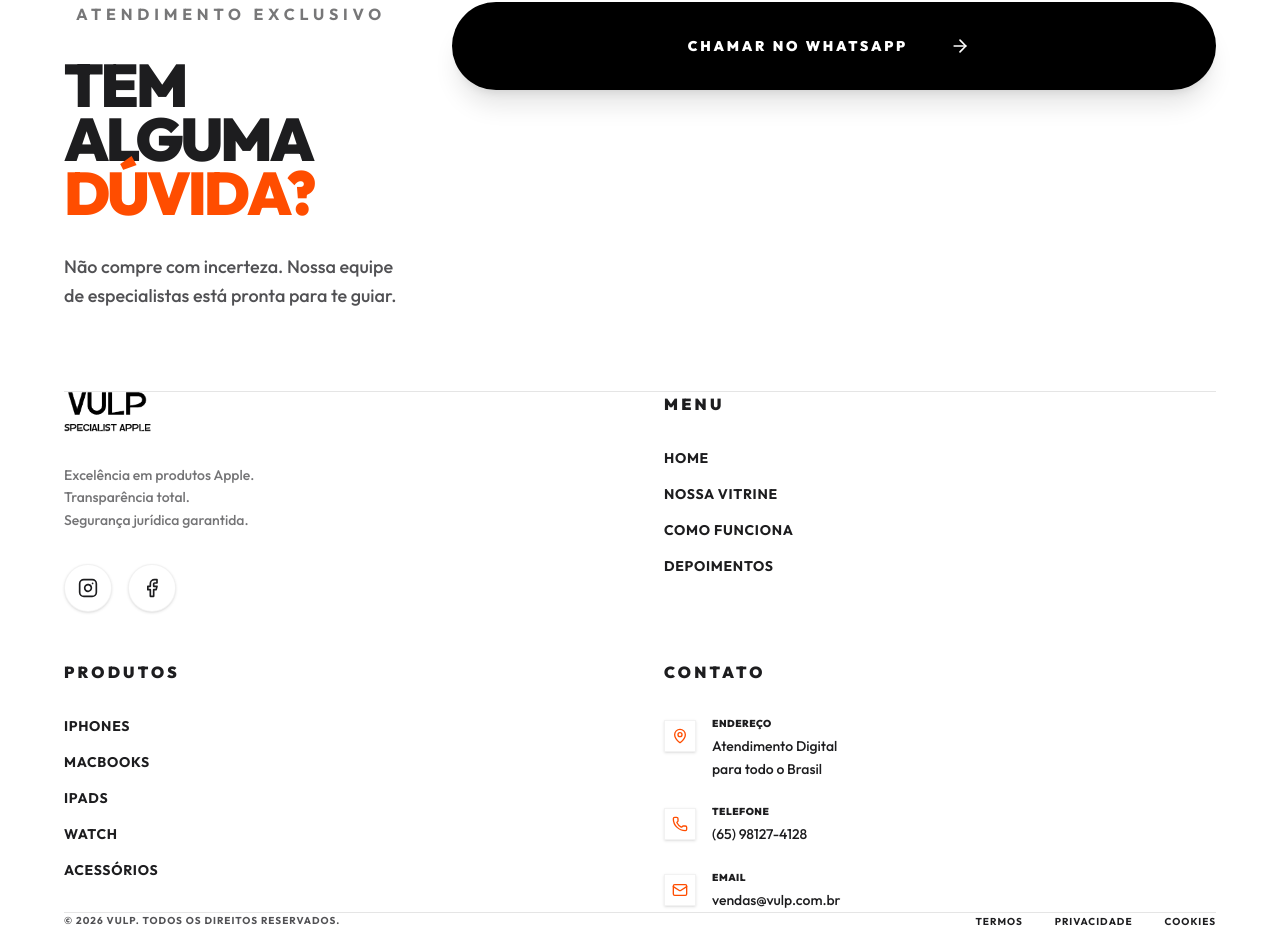
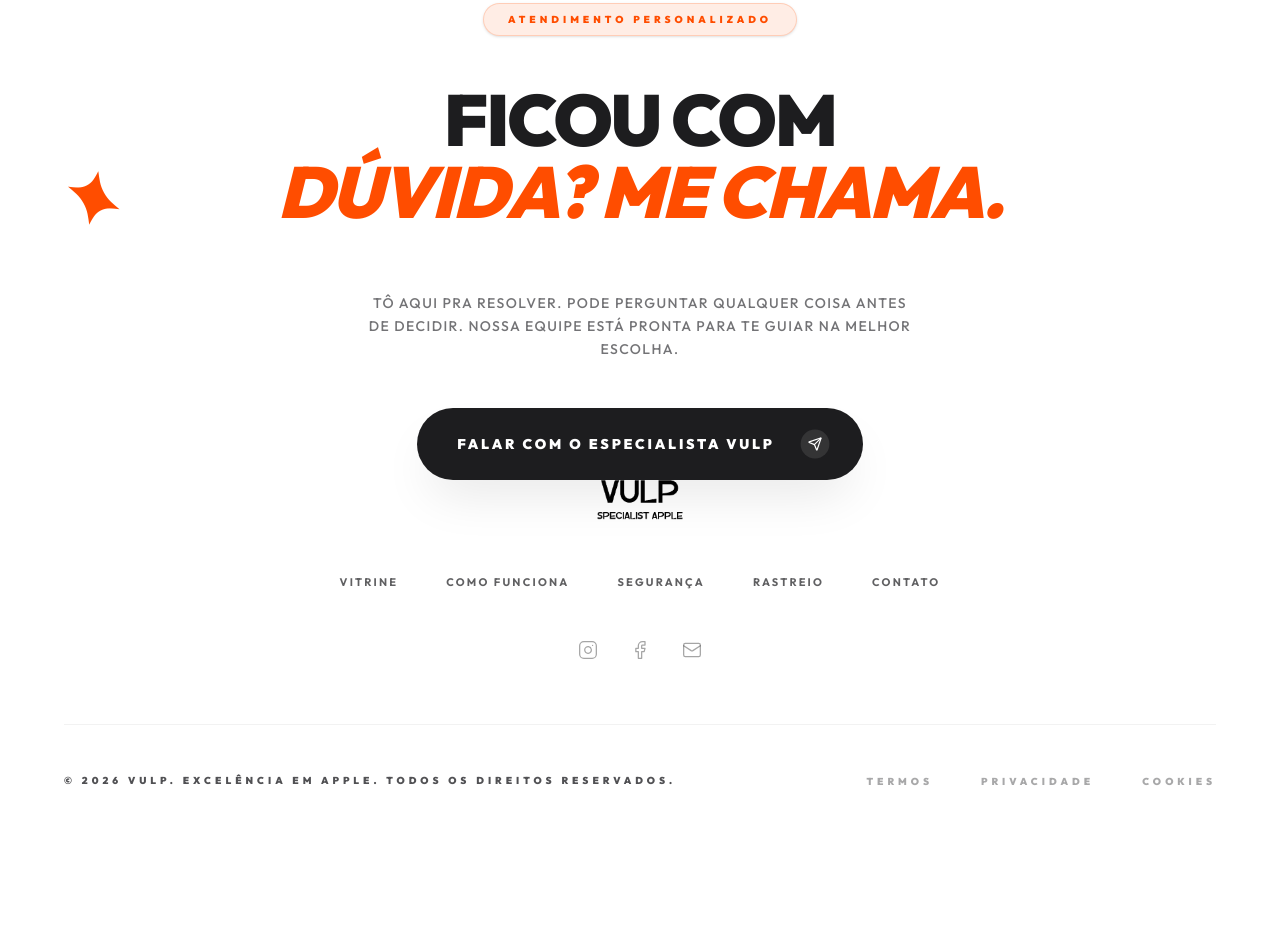
Before and after one commit to Monteiromathe550/VULPE, a React (Vite) app: page / in a window 1280 px wide. Shown: the part 6912-7841 px from the top of the page. After the commit the page ends 7766 px from the top, so only its background shows below. Built offline with nearby package versions, Linux system fonts and the light colour scheme.

Commit message:
Update Footer.tsx

```diff
--- a/src/components/Footer.tsx
+++ b/src/components/Footer.tsx
@@ -1,165 +1,137 @@
 import React from 'react';
-import { Instagram, Facebook, ArrowRight, MapPin, Phone, Mail, ArrowUpRight } from 'lucide-react';
+import { Apple, Instagram, Facebook, Send, MapPin, Phone, Mail, ArrowUpRight } from 'lucide-react';
 import { motion } from 'motion/react';
+import logo from '../assets/logo.png';
 import logoDark from '../assets/logo-dark.png';
 
 export function Footer() {
     return (
-    <footer className="bg-[#F2F2F2] text-foreground pt-20 lg:pt-32 pb-10 overflow-hidden">
+        <footer className="bg-[#FAFAFA] text-foreground pt-24 pb-12 lg:pt-32 lg:pb-16 border-t border-black/5 overflow-hidden">
             <div className="container mx-auto px-6">
-
-        {/* UPPER CTA SECTION - Split Layout */}
-        <div className="flex flex-col lg:flex-row items-start lg:items-end justify-between gap-12 mb-20 lg:mb-32 border-b border-black/10 pb-20">
-          <div className="max-w-2xl">
+                {/* Massive Reference Style CTA */}
+                <div className="mb-20 lg:mb-32 text-center relative">
                     <motion.div
-              initial={{ opacity: 0, y: 20 }}
-              whileInView={{ opacity: 1, y: 0 }}
+                        initial={{ opacity: 0, scale: 0.9 }}
+                        whileInView={{ opacity: 1, scale: 1 }}
                         viewport={{ once: true }}
-              className="flex items-center gap-3 mb-8"
+                        className="inline-flex items-center gap-2 px-6 py-2 bg-primary/10 border border-primary/20 text-primary rounded-full text-[10px] font-black uppercase tracking-[0.4em] mb-10 lg:mb-12 shadow-sm"
                     >
-              <div className="w-2 h-2 rounded-full bg-primary" />
-              <span className="text-xs font-bold uppercase tracking-[0.3em] opacity-60">
-                Atendimento Exclusivo
-              </span>
+                        Atendimento Personalizado
                     </motion.div>
 
-            <h2 className="text-5xl sm:text-7xl lg:text-[90px] font-black leading-[0.9] tracking-tighter uppercase mb-8">
-              Tem alguma <br />
-              <span className="text-primary transparent-stroke">Dúvida?</span>
+                    <h2 className="text-4xl sm:text-6xl md:text-7xl lg:text-[110px] font-black leading-[1.1] lg:leading-[0.8] mb-10 lg:mb-16 tracking-tight lg:tracking-tightest uppercase relative z-10">
+                        <motion.span
+                            initial={{ y: 40, opacity: 0 }}
+                            whileInView={{ y: 0, opacity: 1 }}
+                            viewport={{ once: true }}
+                            transition={{ duration: 0.8 }}
+                            className="block"
+                        >
+                            FICOU COM
+                        </motion.span>
+                        <motion.span
+                            initial={{ y: 40, opacity: 0 }}
+                            whileInView={{ y: 0, opacity: 1 }}
+                            viewport={{ once: true }}
+                            transition={{ duration: 0.8, delay: 0.2 }}
+                            className="block text-primary italic relative"
+                        >
+                            DÚVIDA? ME CHAMA.
+                            <motion.div
+                                className="absolute -right-6 md:-right-12 top-0 text-primary/30 text-[0.3em] font-normal"
+                                animate={{ rotate: 360 }}
+                                transition={{ duration: 25, repeat: Infinity, ease: "linear" }}
+                            >
+                                ✦
+                            </motion.div>
+                        </motion.span>
                     </h2>
 
-            <p className="text-lg md:text-xl text-muted-foreground max-w-lg leading-relaxed font-medium">
-              Não compre com incerteza. Nossa equipe de especialistas está pronta para te guiar.
+                    <p className="max-w-xl mx-auto text-muted-foreground text-sm md:text-xl md:leading-relaxed mb-12 font-medium px-4 opacity-80 uppercase tracking-widest leading-loose md:normal-case md:tracking-normal">
+                        Tô aqui pra resolver. Pode perguntar qualquer coisa antes de decidir. Nossa equipe está pronta para te guiar na melhor escolha.
                     </p>
-          </div>
 
                     <motion.div
                         whileHover={{ scale: 1.02 }}
                         whileTap={{ scale: 0.98 }}
-            className="w-full lg:w-auto"
+                        className="relative inline-block"
                     >
                         <a
                             href="https://wa.me/5565981274128"
                             target="_blank"
                             rel="noopener noreferrer"
-              className="flex items-center justify-between lg:justify-center gap-8 bg-black text-white p-6 lg:px-12 lg:py-8 rounded-full group transition-all hover:bg-primary shadow-xl hover:shadow-primary/25"
+                            className="inline-flex items-center gap-4 md:gap-6 bg-foreground text-background rounded-full font-black uppercase tracking-[0.2em] md:tracking-[0.3em] hover:bg-primary transition-all text-[11px] md:text-sm group px-10 py-5 md:px-12 md:py-6 relative overflow-hidden shadow-2xl shadow-black/10 hover:shadow-primary/30"
                         >
-              <span className="text-sm lg:text-base font-black uppercase tracking-[0.2em] relative z-10">
-                Chamar no WhatsApp
+                            <span className="relative z-10">
+                                Falar com o Especialista Vulp
                             </span>
-              <div className="w-10 h-10 bg-white/20 rounded-full flex items-center justify-center group-hover:bg-white group-hover:text-primary transition-colors">
-                <ArrowRight className="w-5 h-5 -rotate-45 group-hover:rotate-0 transition-transform duration-300" />
+                            <div className="w-8 h-8 md:w-10 md:h-10 rounded-full bg-white/10 flex items-center justify-center group-hover:bg-white/20 transition-all duration-500 -mr-2 scale-90 group-hover:scale-100 relative z-10">
+                                <Send className="w-4 h-4 md:w-5 md:h-5 text-white" />
                             </div>
+                            <div className="absolute inset-0 bg-primary translate-y-full group-hover:translate-y-0 transition-transform duration-500 ease-out" />
                         </a>
                     </motion.div>
                 </div>
 
-        {/* MAIN GRID SECTION */}
-        <div className="grid grid-cols-1 md:grid-cols-2 lg:grid-cols-12 gap-12 lg:gap-8 mb-20">
-
-          {/* Brand Column */}
-          <div className="lg:col-span-4 flex flex-col justify-between h-full space-y-8">
-            <div>
-              <img src={logoDark} alt="VULP" className="h-10 w-auto mb-8 opacity-90" />
-              <p className="text-sm font-medium leading-loose text-muted-foreground/80 max-w-xs">
-                Excelência em produtos Apple.<br />
-                Transparência total.<br />
-                Segurança jurídica garantida.
-              </p>
-            </div>
-            <div className="flex gap-4">
-              {[Instagram, Facebook].map((Icon, i) => (
-                <a key={i} href="#" className="w-12 h-12 flex items-center justify-center rounded-full bg-white border border-black/5 hover:bg-primary hover:text-white hover:border-primary transition-all duration-300 shadow-sm">
-                  <Icon className="w-5 h-5" />
-                </a>
-              ))}
-            </div>
+                {/* Minimal Centered Footer Content */}
+                <div className="flex flex-col items-center text-center pb-12 lg:pb-16 border-b border-black/5">
+                    {/* 1. Centered Logo */}
+                    <div className="mb-12">
+                        <img
+                            src={logoDark}
+                            alt="Logo"
+                            className="h-10 lg:h-12 w-auto object-contain opacity-90"
+                        />
                     </div>
 
-          {/* Navigation Links */}
-          <div className="lg:col-span-2 lg:col-start-6">
-            <h4 className="font-black text-xs uppercase tracking-[0.2em] mb-8 text-black/40">Menu</h4>
-            <ul className="space-y-4">
-              {['Home', 'Nossa Vitrine', 'Como Funciona', 'Depoimentos'].map((item) => (
+                    {/* 2. Horizontal Navigation */}
+                    <nav className="mb-12">
+                        <ul className="flex flex-wrap justify-center gap-x-8 gap-y-4 md:gap-12">
+                            {['Vitrine', 'Como Funciona', 'Segurança', 'Rastreio', 'Contato'].map((item) => (
                                 <li key={item}>
-                  <a href="#" className="text-sm font-bold uppercase tracking-wider hover:text-primary transition-colors flex items-center gap-2 group">
+                                    <a
+                                        href="#"
+                                        className="text-[11px] font-bold uppercase tracking-[0.2em] text-foreground/70 hover:text-primary transition-colors duration-300 relative group"
+                                    >
                                         {item}
-                    <ArrowUpRight className="w-3 h-3 opacity-0 group-hover:opacity-100 transition-opacity" />
+                                        <span className="absolute -bottom-2 left-1/2 w-0 h-[1.5px] bg-primary transition-all duration-300 group-hover:w-full group-hover:left-0" />
                                     </a>
                                 </li>
                             ))}
                         </ul>
-          </div>
+                    </nav>
 
-          {/* Categories Links */}
-          <div className="lg:col-span-2">
-            <h4 className="font-black text-xs uppercase tracking-[0.2em] mb-8 text-black/40">Produtos</h4>
-            <ul className="space-y-4">
-              {['iPhones', 'MacBooks', 'iPads', 'Watch', 'Acessórios'].map((item) => (
-                <li key={item}>
-                  <a href="#" className="text-sm font-bold uppercase tracking-wider hover:text-primary transition-colors block">
-                    {item}
+                    {/* 3. Social Icons */}
+                    <div className="flex items-center gap-8">
+                        <a href="https://instagram.com" className="text-foreground/40 hover:text-primary transition-colors duration-300 transform hover:scale-110">
+                            <Instagram className="w-5 h-5" strokeWidth={1.5} />
                         </a>
-                </li>
-              ))}
-            </ul>
-          </div>
-
-          {/* Contact Info */}
-          <div className="lg:col-span-3">
-            <h4 className="font-black text-xs uppercase tracking-[0.2em] mb-8 text-black/40">Contato</h4>
-            <ul className="space-y-6">
-              <li className="flex items-start gap-4">
-                <div className="mt-1 w-8 h-8 rounded-lg bg-white flex items-center justify-center shadow-sm shrink-0 border border-black/5">
-                  <MapPin className="w-4 h-4 text-primary" />
-                </div>
-                <div>
-                  <span className="block text-[10px] font-black uppercase tracking-wider text-black/40 mb-1">Endereço</span>
-                  <span className="text-sm font-medium leading-relaxed block">
-                    Atendimento Digital<br />para todo o Brasil
-                  </span>
-                </div>
-              </li>
-              <li className="flex items-start gap-4">
-                <div className="mt-1 w-8 h-8 rounded-lg bg-white flex items-center justify-center shadow-sm shrink-0 border border-black/5">
-                  <Phone className="w-4 h-4 text-primary" />
-                </div>
-                <div>
-                  <span className="block text-[10px] font-black uppercase tracking-wider text-black/40 mb-1">Telefone</span>
-                  <span className="text-sm font-medium leading-relaxed block">
-                    (65) 98127-4128
-                  </span>
-                </div>
-              </li>
-              <li className="flex items-start gap-4">
-                <div className="mt-1 w-8 h-8 rounded-lg bg-white flex items-center justify-center shadow-sm shrink-0 border border-black/5">
-                  <Mail className="w-4 h-4 text-primary" />
-                </div>
-                <div>
-                  <span className="block text-[10px] font-black uppercase tracking-wider text-black/40 mb-1">Email</span>
-                  <span className="text-sm font-medium leading-relaxed block">
-                    vendas@vulp.com.br
-                  </span>
-                </div>
-              </li>
-            </ul>
+                        <a href="https://facebook.com" className="text-foreground/40 hover:text-primary transition-colors duration-300 transform hover:scale-110">
+                            <Facebook className="w-5 h-5" strokeWidth={1.5} />
+                        </a>
+                        <a href="mailto:vendas@vulp.com.br" className="text-foreground/40 hover:text-primary transition-colors duration-300 transform hover:scale-110">
+                            <Mail className="w-5 h-5" strokeWidth={1.5} />
+                        </a>
                     </div>
                 </div>
 
-        {/* BOTTOM BAR */}
-        <div className="flex flex-col md:flex-row items-center justify-between pt-10 border-t border-black/10 gap-6">
-          <p className="text-[10px] font-bold uppercase tracking-widest text-muted-foreground/60 text-center md:text-left">
-            © 2026 Vulp. Todos os direitos reservados.
-          </p>
-          <div className="flex items-center gap-8">
-            {['Termos', 'Privacidade', 'Cookies'].map((link) => (
-              <a key={link} href="#" className="text-[10px] font-bold uppercase tracking-widest text-foreground hover:text-primary transition-colors">
-                {link}
+                <div className="pt-12 flex flex-col md:flex-row justify-between items-center gap-8 text-muted-foreground/50 text-[10px] font-black uppercase tracking-[0.4em] text-center md:text-left">
+                    <p>© 2026 VULP. EXCELÊNCIA EM APPLE. TODOS OS DIREITOS RESERVADOS.</p>
+                    <div className="flex flex-wrap justify-center gap-8 md:gap-12">
+                        <a href="#" className="hover:text-primary transition-colors relative group text-[10px]">
+                            Termos
+                            <span className="absolute -bottom-1 left-0 w-0 h-[1px] bg-primary transition-all group-hover:w-full" />
                         </a>
-            ))}
+                        <a href="#" className="hover:text-primary transition-colors relative group text-[10px]">
+                            Privacidade
+                            <span className="absolute -bottom-1 left-0 w-0 h-[1px] bg-primary transition-all group-hover:w-full" />
+                        </a>
+                        <a href="#" className="hover:text-primary transition-colors relative group text-[10px]">
+                            Cookies
+                            <span className="absolute -bottom-1 left-0 w-0 h-[1px] bg-primary transition-all group-hover:w-full" />
+                        </a>
                     </div>
                 </div>
-
             </div>
         </footer>
     );
```
Lines whose indentation alone changed are shown as unchanged.
